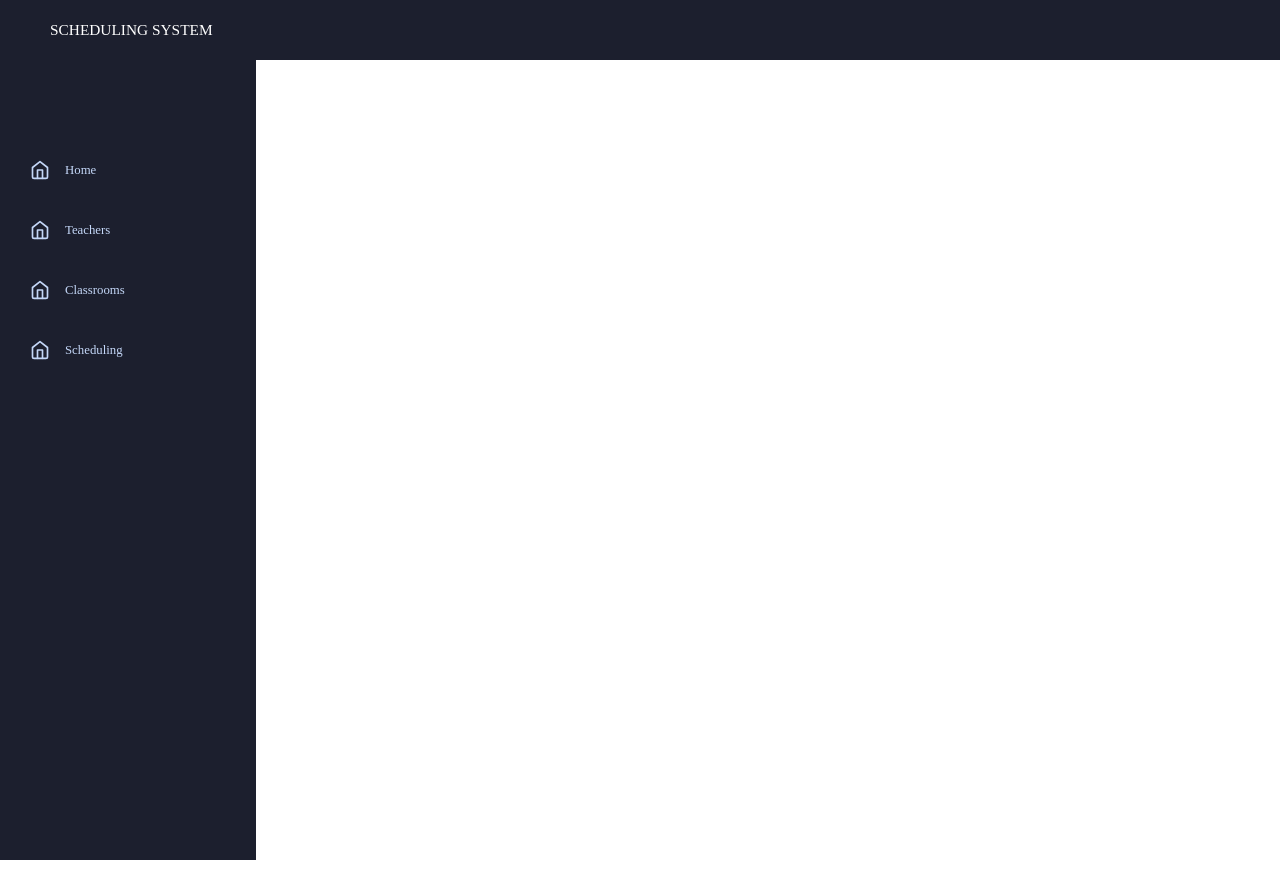
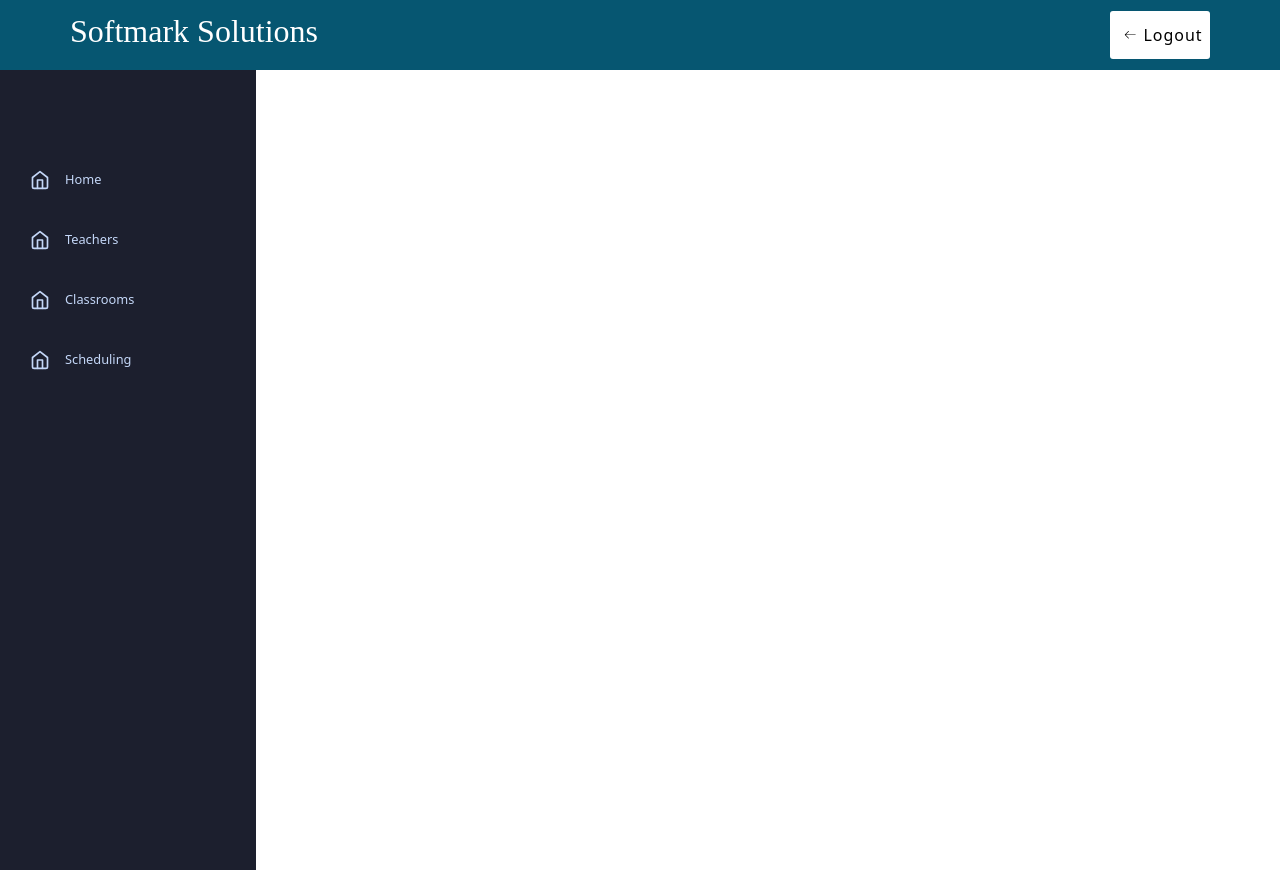
Before and after one commit to Softmark-sol/Admin-panel, a React (Vite) app: page / in a window 1280 px wide. Built offline with nearby package versions, Linux system fonts and the light colour scheme; a web font is replaced by a local one.

Commit message:
Navbar styling

```diff
--- a/package.json
+++ b/package.json
@@ -14,7 +14,9 @@
     "@emotion/styled": "^11.11.5",
     "@mui/material": "^5.15.20",
     "antd": "^5.18.3",
+    "bootstrap": "^5.3.3",
     "react": "^18.3.1",
+    "react-bootstrap": "^2.10.3",
     "react-dom": "^18.3.1",
     "react-icons": "^5.2.1",
     "react-router-dom": "^6.23.1"
--- a/src/App.jsx
+++ b/src/App.jsx
@@ -1,5 +1,6 @@
 import React from "react";
 import Router from "./config/Router";
+import 'bootstrap/dist/css/bootstrap.min.css';
 
 
 const App = () => {
--- a/src/components/Navbar.jsx
+++ b/src/components/Navbar.jsx
@@ -5,20 +5,23 @@ import "../css/Navbar.css";
 
 const Navbar = () => {
   return (
-    <div className="navbar">
-      <div style={{ paddingLeft: "50px" }}>
-        <span className="navbar-h">
-          SCHEDULING SYSTEM
-        </span>
+    <div className="main-section">
+<div className="navbar container">
+      <div>
+        <h2 className="navbar-h">
+          Softmark Solutions
+        </h2>
       </div>
-      <div
-        style={{
-          paddingRight: "50px",
-          cursor: "pointer",
-        }}>
-        {/* <Avatar alt="profile-icon" src={Icon} /> */}
+      <div className="btn-container">
+        {/* <button>Logout</button> */}
+        <button>
+  <svg height={16} width={16} xmlns="http://www.w3.org/2000/svg" version="1.1" viewBox="0 0 1024 1024"><path d="M874.690416 495.52477c0 11.2973-9.168824 20.466124-20.466124 20.466124l-604.773963 0 188.083679 188.083679c7.992021 7.992021 7.992021 20.947078 0 28.939099-4.001127 3.990894-9.240455 5.996574-14.46955 5.996574-5.239328 0-10.478655-1.995447-14.479783-5.996574l-223.00912-223.00912c-3.837398-3.837398-5.996574-9.046027-5.996574-14.46955 0-5.433756 2.159176-10.632151 5.996574-14.46955l223.019353-223.029586c7.992021-7.992021 20.957311-7.992021 28.949332 0 7.992021 8.002254 7.992021 20.957311 0 28.949332l-188.073446 188.073446 604.753497 0C865.521592 475.058646 874.690416 484.217237 874.690416 495.52477z"></path></svg>
+  <span>Logout</span>
+</button>
       </div>
     </div>
+    </div>
+
   );
 };
 
--- a/src/css/Navbar.css
+++ b/src/css/Navbar.css
@@ -2,15 +2,16 @@
     font-family: "PoppinsBold";
     src: url("../assets/fonts/Poppins-Bold.ttf");
   }
-
+  .main-section{
+    background-color: #065671;
+  }
   .navbar {
-    background-color: #1c1f2e;
+    /* background-color: #065671; */
     width: 100%;
-    height: 60px;
+    height: 70px;
     display: flex;
     justify-content: space-between;
     align-items: center;
-    flex-direction: row;
     /* position: absolute;
     top: 0;
     left: 0; */
@@ -20,5 +21,34 @@
   .navbar-h {
     color: #ffffff;
     font-family: PoppinsBold;
-    font-size: 1.2vw;
   }
+  .btn-container button{
+    display: flex;
+ height: 3em;
+ width: 100px;
+ align-items: center;
+ justify-content: center;
+ background-color: #eeeeee4b;
+ border-radius: 3px;
+ letter-spacing: 1px;
+ transition: all 0.2s linear;
+ cursor: pointer;
+ border: none;
+ background: #fff;
+  }
+  .btn-container button > svg {
+    margin-right: 5px;
+    margin-left: 5px;
+    font-size: 20px;
+    transition: all 0.4s ease-in;
+   }
+
+   .btn-container button:hover > svg {
+    font-size: 1.2em;
+    transform: translateX(-5px);
+   }
+
+   .btn-container button:hover {
+    box-shadow: 4px 4px 10px #d1d1d1, -2px -2px 10px #ffffff;
+    transform: translateY(-2px);
+   }
```
Also changed, not shown: 1 other file (tests, documents, lock files or other folders).
